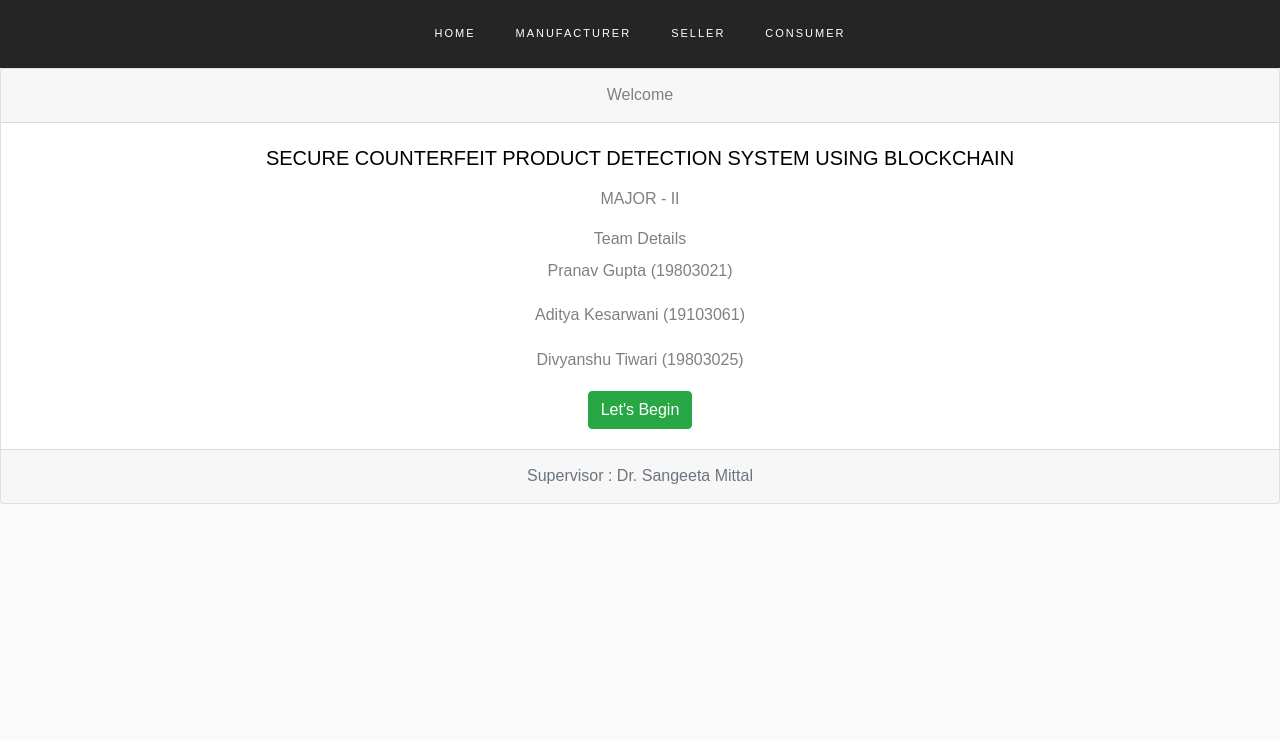
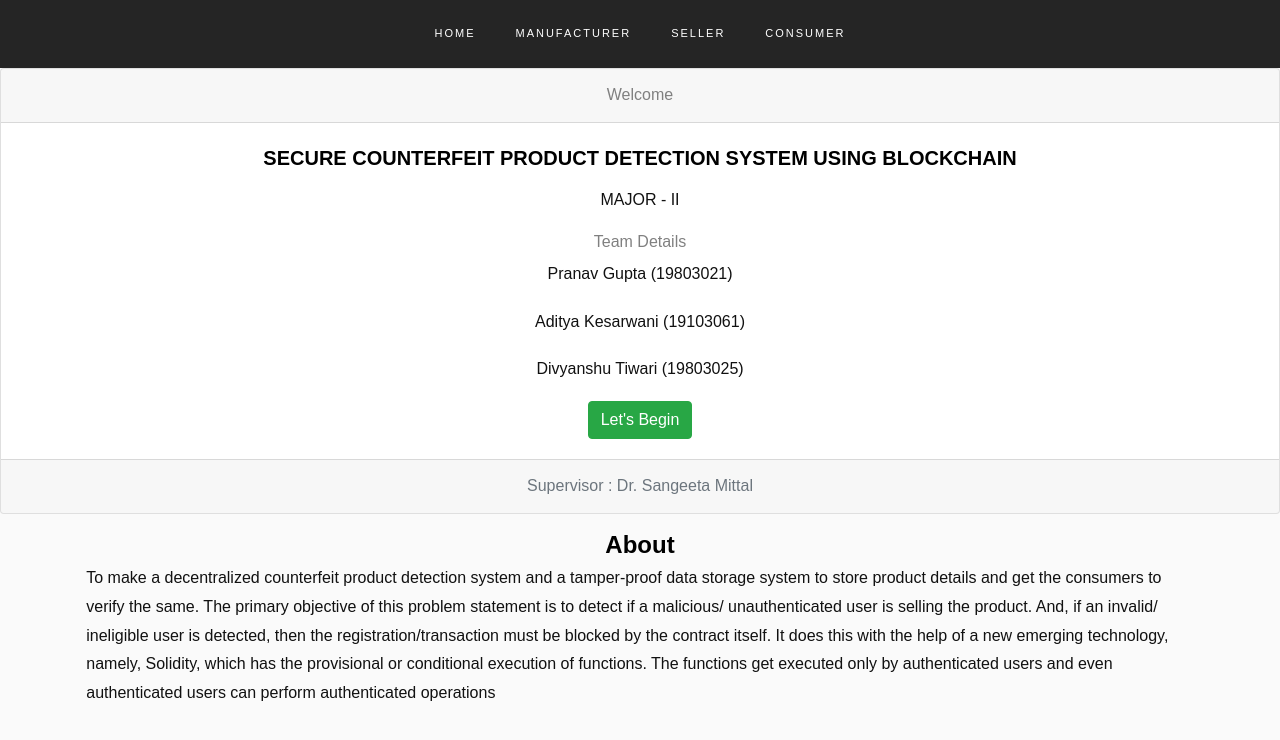
Before and after one commit to pranavgupta11/Major-II, a website: page src/index.html in a window 1280 px wide. Drawn offline with Linux system fonts and the light colour scheme.

Commit message:
about added on home

```diff
--- a/src/index.html
+++ b/src/index.html
@@ -17,7 +17,32 @@
       href="https://stackpath.bootstrapcdn.com/font-awesome/4.7.0/css/font-awesome.min.css"
     />
     <link rel="stylesheet" href="css/style.css" />
+    <style>
+      h4{
+        color:black;
+        padding-top:1vw;
+        text-align: center;
+        margin-bottom: auto;
+        font-weight: bolder;
+
+      }
+
+      h5{
+        font-weight: bolder;
+        color:black;
+      }
+      p{
+        color:rgb(17, 17, 17);
+        padding:0.1vw;
+      }
+
+      .extend{
+        color:rgb(72, 233, 32);
+        font-weight: bolder;
+      }
+      </style>
   </head>
+
   <body>
     <section class="ftco-section">
       <!-- <div class="container-fluid px-md-5">
@@ -99,6 +124,14 @@
       </div>
       <div class="card-footer text-muted">Supervisor : Dr. Sangeeta Mittal</div>
     </div>
+    <div class="container">
+      <h4> About </h4>
+    <p>
+      To make a decentralized counterfeit product detection system and a tamper-proof data storage system to store product details and get the consumers to verify the same.
+The primary objective of this problem statement is to detect if a malicious/ unauthenticated user is selling the product. And, if an invalid/ ineligible user is detected, then the registration/transaction must be blocked by the contract itself.
+It does this with the help of a new emerging technology, namely, Solidity, which has the provisional or conditional execution of functions. The functions get executed only by authenticated users and even authenticated users can perform authenticated operations
+</p>
+</div>
 
     <script src="js/jquery.min.js"></script>
     <script src="js/bootstrap.min.js"></script>
```
